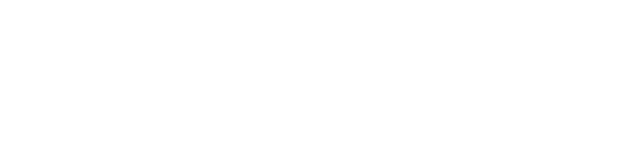
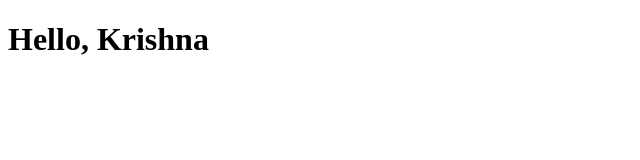
Before and after one commit to krishna7805/Git-GitHub-Workshop, a plain HTML site: page index.html in a window 1280 px wide. Shown: the whole page, without its empty margins (0-640 px from the left). Drawn offline with Linux system fonts and the light colour scheme.

Commit message:
Update index.html

```diff
--- a/index.html
+++ b/index.html
@@ -6,5 +6,6 @@
     <title>Document</title>
 </head>
 <body>
+    <h1>Hello, Krishna</h1>
 </body>
 </html>
```
